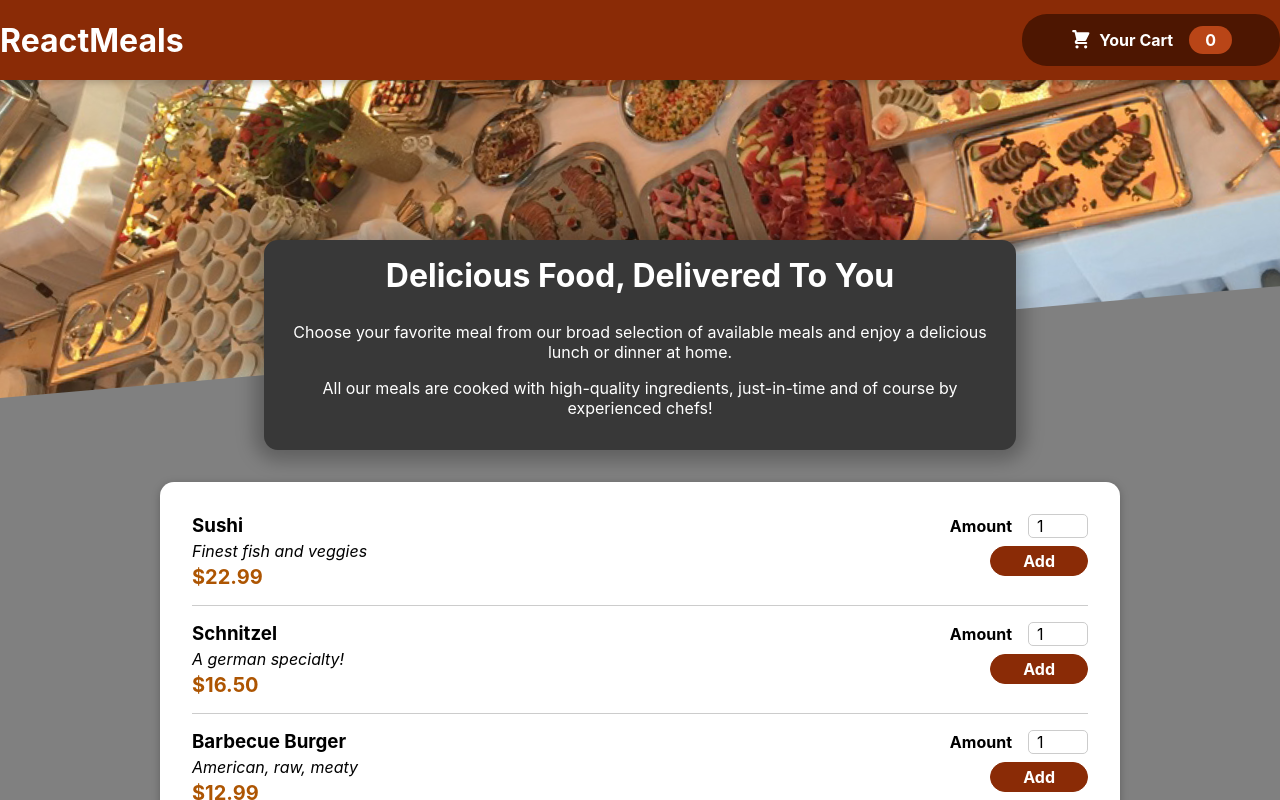
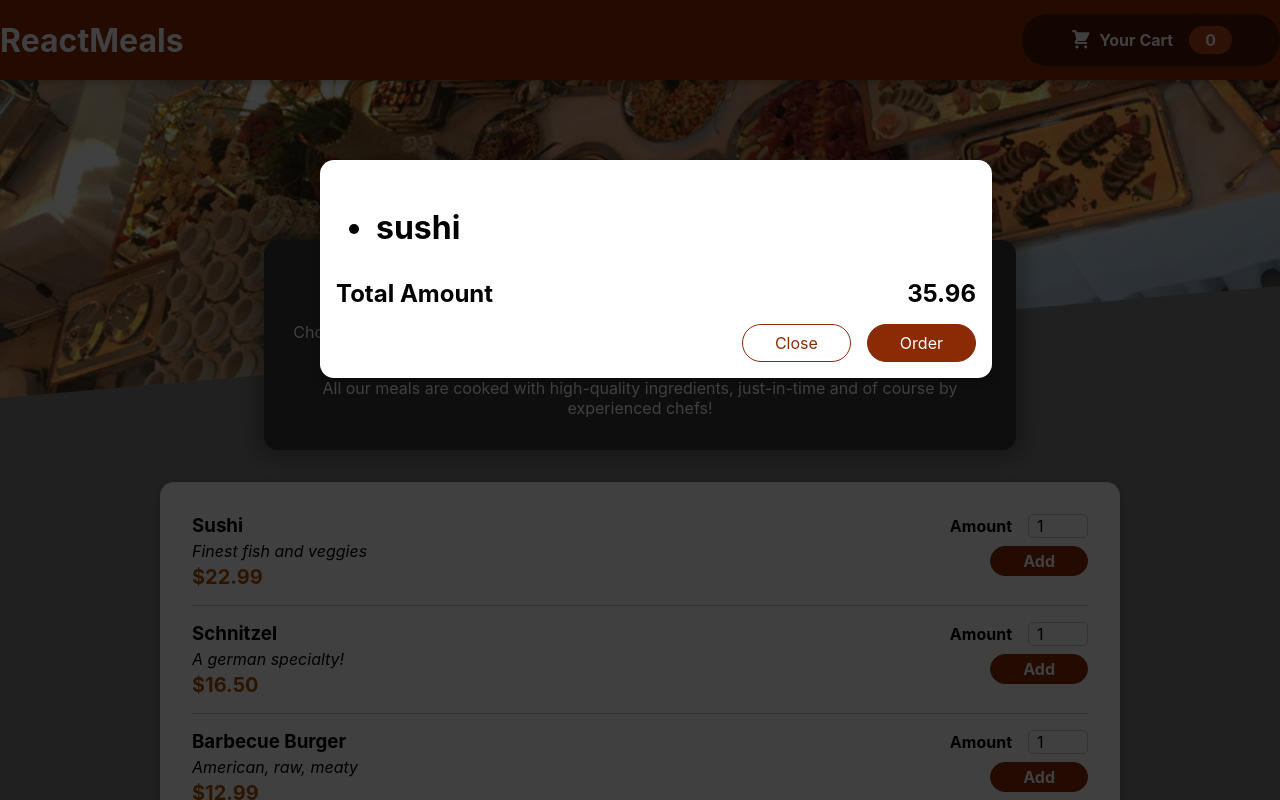
Before and after one commit to sukku-akky/ReactRestaurantApp, a React (Create React App) app: page / in a window 1280 px wide. Shown: the top 800 px of the page. Built offline with nearby package versions, Linux system fonts and the light colour scheme.

Commit message:
adding-modal

```diff
--- a/public/index.html
+++ b/public/index.html
@@ -28,6 +28,7 @@
   </head>
   <body>
     <noscript>You need to enable JavaScript to run this app.</noscript>
+    <div id="overlays"></div>
     <div id="root"></div>
     <!--
       This HTML file is a template.
--- a/src/App.js
+++ b/src/App.js
@@ -1,9 +1,11 @@
 import { Fragment } from "react";
 import Header from "./components/Layout/Header";
 import Meals from "./components/Meals/Meals";
+import Cart from "./components/Cart/Cart"
 function App() {
   return (
    <Fragment>
+    <Cart/>
     <Header/>
     <main>
       <Meals/>
--- a/src/components/Cart/Cart.js
+++ b/src/components/Cart/Cart.js
@@ -0,0 +1,27 @@
+import classes from "./Cart.module.css";
+import Modal from "../UI/Modal";
+const Cart=(props)=>{
+    const cartItems=(
+        <ul>
+            {[{id:"c1",name:"sushi",amount:2,price:12.99}].map((item)=>(
+                <li>{item.name}</li>
+
+            ))}
+
+        </ul>
+    )
+    return <Modal>
+        <h1>{cartItems}</h1>
+        <div className={classes.total}>
+            <span>Total Amount</span>
+            <span>35.96</span>
+        </div>
+        <div className={classes.actions}>
+            <button className={classes['button--alt']}>Close</button>
+            <button className={classes.button}>Order</button>
+        </div>
+    </Modal>
+
+}
+
+export default Cart;
--- /dev/null
+++ b/src/components/UI/Modal.js
@@ -0,0 +1,25 @@
+import classes from "./Modal.module.css";
+import ReactDom from "react-dom";
+
+const Backdrop=()=>{
+    return <div className={classes.backdrop}/>
+}
+
+const ModalOverlay=(props)=>{
+    return <div className={classes.modal}>
+        <div className={classes.content}>{props.children}</div>
+    </div>
+
+}
+const portalElement=document.getElementById("overlays");
+
+const Modal=(props)=>{
+    return <>
+    {ReactDom.createPortal(<Backdrop/>,portalElement)}
+    {ReactDom.createPortal(<ModalOverlay>{props.children}</ModalOverlay>,portalElement)}
+    </>
+
+
+}
+
+export default Modal;
--- /dev/null
+++ b/src/components/UI/Modal.module.css
@@ -0,0 +1,40 @@
+.backdrop {
+    position: fixed;
+    top: 0;
+    left: 0;
+    width: 100%;
+    height: 100vh;
+    z-index: 20;
+    background-color: rgba(0, 0, 0, 0.75);
+  }
+
+  .modal {
+    position: fixed;
+    top: 20vh;
+    left: 5%;
+    width: 90%;
+    background-color: white;
+    padding: 1rem;
+    border-radius: 14px;
+    box-shadow: 0 2px 8px rgba(0, 0, 0, 0.25);
+    z-index: 30;
+    animation: slide-down 300ms ease-out forwards;
+  }
+
+  @media (min-width: 768px) {
+    .modal {
+      width: 40rem;
+      left: calc(50% - 20rem);
+    }
+  }
+
+  @keyframes slide-down {
+    from {
+      opacity: 0;
+      transform: translateY(-3rem);
+    }
+    to {
+      opacity: 1;
+      transform: translateY(0);
+    }
+  }
```
